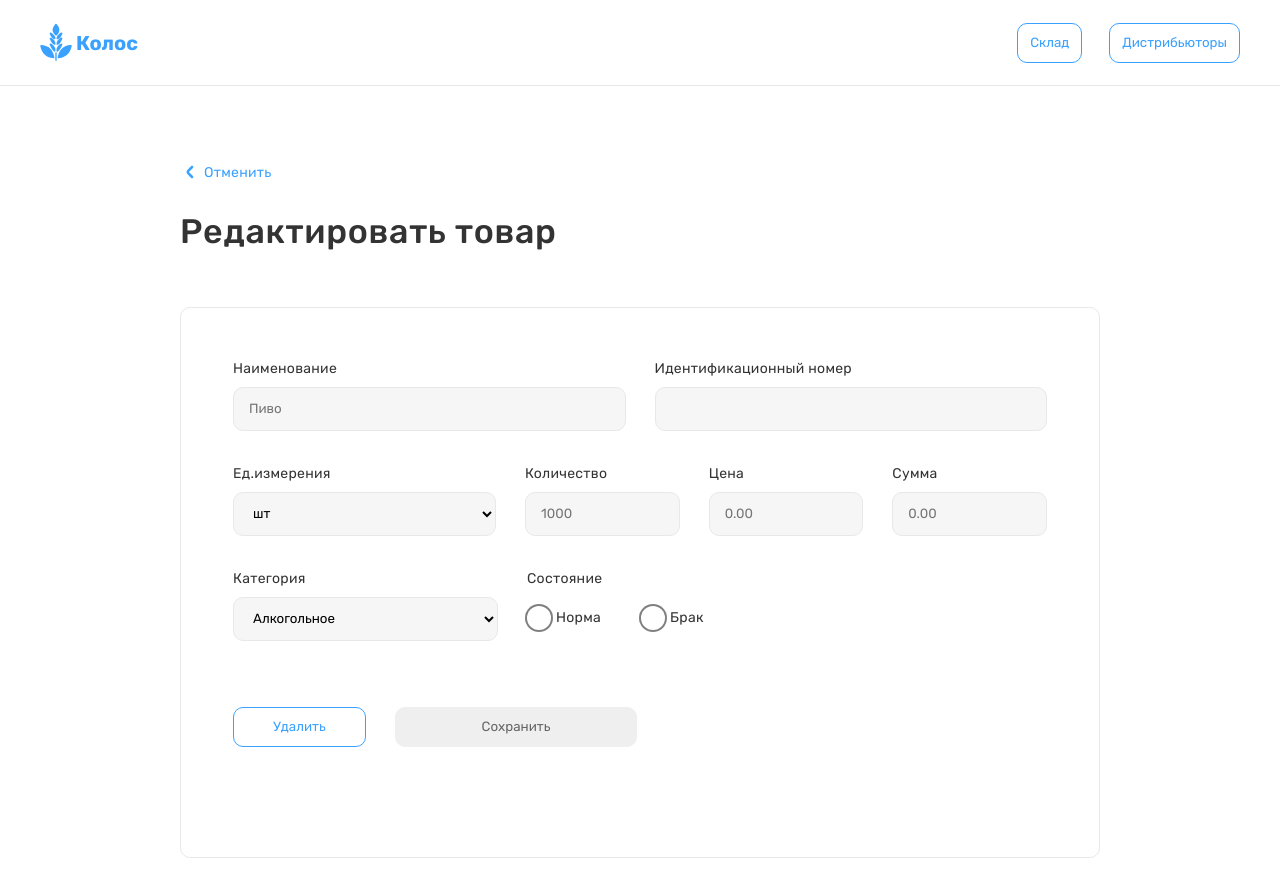
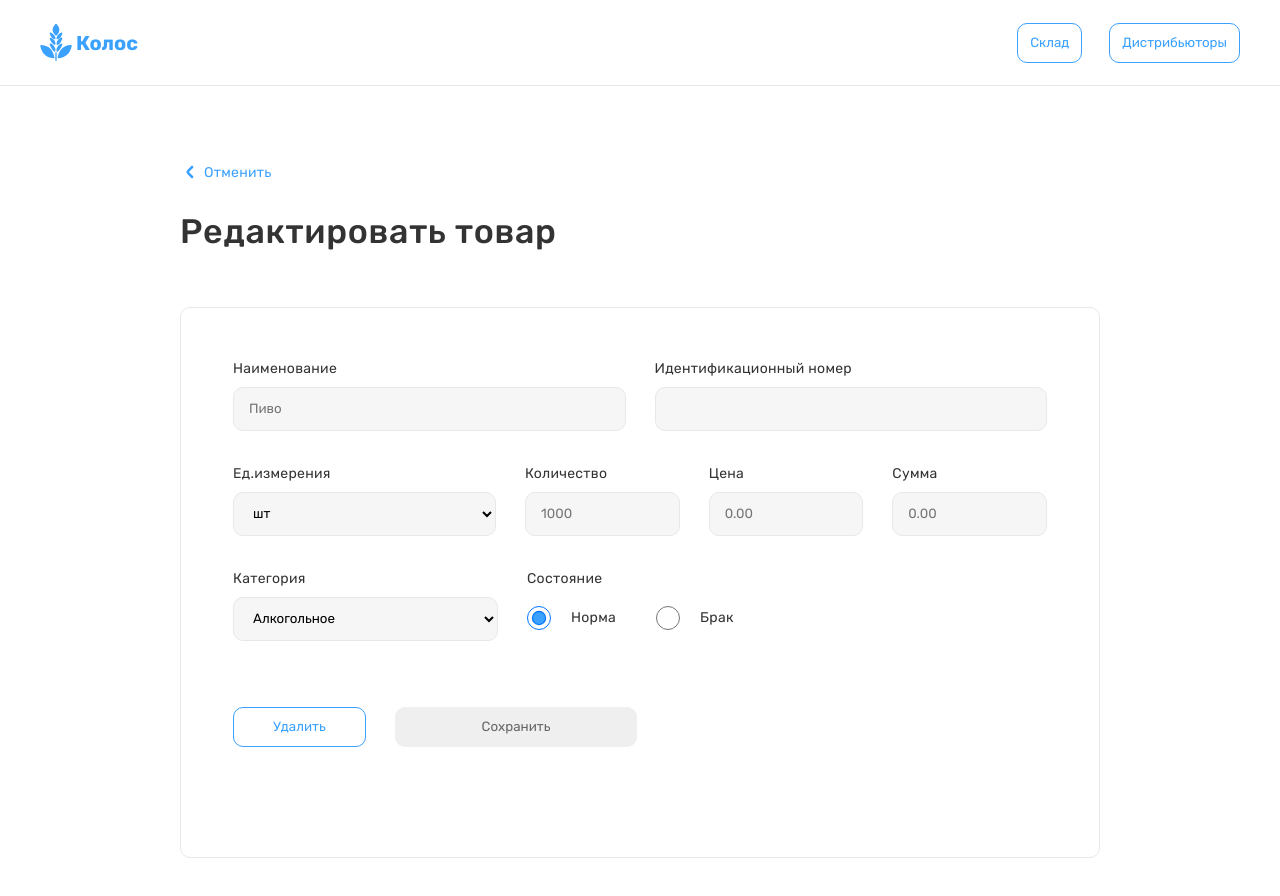
Before and after one commit to Rustam000/Kolos1, a React (Vite) app: page /edit-product/1 in a window 1280 px wide. Shown: the top 896 px of the page. Built offline with nearby package versions, Linux system fonts and the light colour scheme; no server answers; sample sign-in values are in the browser's storage.

Commit message:
do edit/create product

```diff
--- a/src/pages/EditProduct/EditProduct.jsx
+++ b/src/pages/EditProduct/EditProduct.jsx
@@ -1,5 +1,6 @@
 import { useState } from "react";
 import { useLocation } from "react-router-dom";
+import { useNavigate } from "react-router-dom";
 import styles from "./EditProduct.module.css";
 import PageHeading from "../../components/PageHeading/PageHeading";
 import FormContainer from "../../components/FormContainer/FormContainer";
@@ -9,6 +10,7 @@ import KolosModal from "../../components/KolosModal/KolosModal";
 export default function EditProduct() {
     const location = useLocation();
     const isEdit = location.pathname.includes("/edit-product");
+    const navigate = useNavigate();
 
     const [formData, setFormData] = useState({
         name: '',
@@ -17,11 +19,12 @@ export default function EditProduct() {
         price: '',
         sum: '',
         unit: 'шт',
-    category: 'Алкогольное'
+        category: 'Алкогольное',
+        productCondition: 'norm'
     });
 
     const [showSaveModal, setShowSaveModal] = useState(false);
-  const [showCancelModal, setShowCancelModal] = useState(false);
+    const [showDeleteModal, setShowDeleteModal] = useState(false);
 
     const handleInputChange = (e) => {
         const { name, value } = e.target;
@@ -34,6 +37,11 @@ export default function EditProduct() {
         setFormData(updatedData);
     };
 
+    const handleCancel = () => {
+        setShowDeleteModal(false);
+        navigate("/warehouse");
+    };
+
     const handleSave = (e) => {
         e.preventDefault();
         setShowSaveModal(true);
@@ -42,6 +50,7 @@ export default function EditProduct() {
     const confirmSave = () => {
         console.log(formData);
         setShowSaveModal(false);
+        navigate("/warehouse");
     };
 
     const isFormValid = () => {
@@ -49,14 +58,10 @@ export default function EditProduct() {
         return requiredFields.every(field => formData[field] !== '');
     };
 
-  const handleCancel = () => {
-    setShowCancelModal(true);
-  };
-
     return (
         <div className={styles.EditProduct}>
             <div className={styles.narrowContainer}>
-        <PageHeading heading={isEdit ? "Редактировать товар" : "Создать товар"} modalOnLeave={true} />
+                <PageHeading heading={isEdit ? "Редактировать товар" : "Создать товар"} modalOnLeave={true}/>
                 <FormContainer>
                     <form className={styles.form} onSubmit={handleSave}>
                         <fieldset className={styles.formFlexRowTop}>
@@ -101,6 +106,7 @@ export default function EditProduct() {
                                     <select name="category" value={formData.category} onChange={handleInputChange} className={styles.category_dropdown_select}>
                                         <option value="Алкогольное">Алкогольное</option>
                                         <option value="Безалкогольное">Безалкогольное</option>
+
                                     </select>
                                 </label>
                             </div>
@@ -108,20 +114,37 @@ export default function EditProduct() {
                                 <span className={styles.selectionTitle}>Состояние</span>
                                 <div className={styles.radioButtonGroup}>
                                     <label className={styles.frame}>
-                    <input type="radio" className={styles.radio} name="productCondition" value="norm" defaultChecked={!isEdit} readOnly={!isEdit} />
+                                        <input
+                                            type="radio"
+                                            className={styles.radio}
+                                            name="productCondition"
+                                            value="norm"
+                                            checked={formData.productCondition === 'norm'}
+                                            onChange={handleInputChange}
+                                        />
                                         <span className={styles.radioLabel}>Норма</span>
                                     </label>
                                     <label className={styles.frame}>
-                    <input type="radio" className={styles.radio} name="productCondition" value="defect" disabled={!isEdit} />
+                                        <input
+                                            type="radio"
+                                            className={styles.radio}
+                                            name="productCondition"
+                                            value="defect"
+                                            checked={formData.productCondition === 'defect'}
+                                            onChange={handleInputChange}
+                                            disabled={!isEdit}
+                                        />
                                         <span className={styles.radioLabel}>Брак</span>
                                     </label>
                                 </div>
                             </div>
                         </fieldset>
                         <div className={styles.formButtonRow}>
-              <CustomButton type="button" variant="secondary" onClick={() => setShowCancelModal(true)} disabled={!isEdit}>
+                            {isEdit && (
+                                <CustomButton type="button" variant="secondary" onClick={() => setShowDeleteModal(true)}>
                                     Удалить
                                 </CustomButton>
+                            )}
                             <CustomButton type="submit" width="xwide" disabled={!isFormValid()}>
                                 Сохранить
                             </CustomButton>
@@ -141,12 +164,12 @@ export default function EditProduct() {
                 </KolosModal>
             )}
 
-      {showCancelModal && (
-        <KolosModal message="Вы точно хотите отменить все и покинуть страницу?">
-          <CustomButton width="flex" height="low" variant="primary" onClick={() => setShowCancelModal(false)}>
+            {showDeleteModal && (
+                <KolosModal message="Вы точно хотите удалить все?">
+                    <CustomButton width="flex" height="low" variant="primary" onClick={handleCancel}>
                         Да
                     </CustomButton>
-          <CustomButton width="flex" height="low" variant="secondary" onClick={() => setShowCancelModal(false)}>
+                    <CustomButton width="flex" height="low" variant="secondary" onClick={() => setShowDeleteModal(false)}>
                         Нет
                     </CustomButton>
                 </KolosModal>
--- a/src/pages/EditProduct/EditProduct.module.css
+++ b/src/pages/EditProduct/EditProduct.module.css
@@ -69,27 +69,23 @@
 }
 
 
-
 .radio {
   width: 24px;
   height: 24px;
-  border-radius: 50%;
-  appearance: none;
-  outline: none;
-  box-shadow: 0 0 0 2px grey;
   background-color: white;
   position: relative;
+  margin-right: 10px;
 }
 
 .radio:checked {
   background-color: #3ba1ff;
 }
 
-
 .radioButtonGroup {
   display: flex;
   flex-direction: row;
   margin-top: 9px;
+  align-items: center;
   gap: 40px;
 }
 
@@ -101,9 +97,14 @@
   transform: translate(-50%, -50%);
   width: 12px;
   height: 12px;
-  background-color: white;
+  background-color: #3ba1ff;
   border-radius: 50%;
 }
+
+.radioLabel {
+  margin-left: 5px;
+}
+
 
 
 .formButtonRow {
@@ -158,7 +159,7 @@
 }
 
 .measurementCategoryContainer .formDropdown .category_dropdown_select {
-  width: 265px;
+  width: 265px;  /* Maintain the original width for category dropdown */
 }
 .saveButton {
   width: 265px;
```
Also changed, not shown: 1 other file (tests, documents, lock files or other folders). Lines whose indentation alone changed are shown as unchanged.
